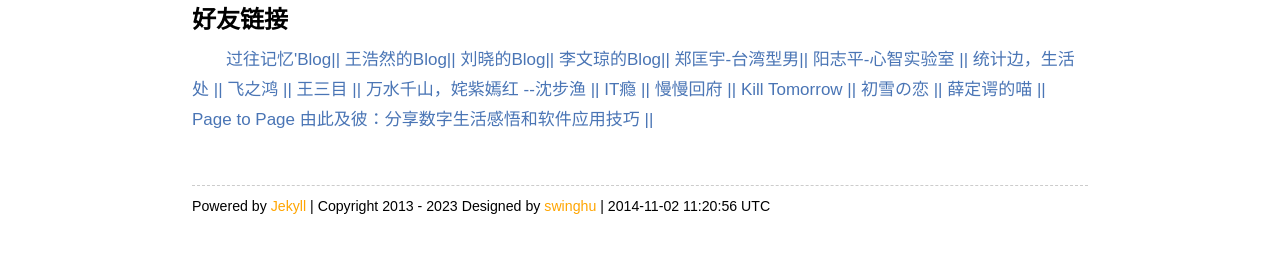
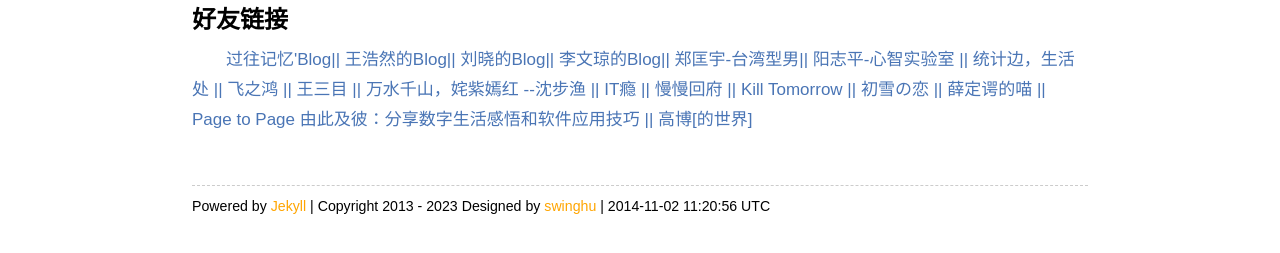
Before and after one commit to swinghu/swinghu.github.com, a Jekyll site: the page built from about.md, in a window 1280 px wide. Shown: the part 542-795 px from the top of the page. Built offline with Jekyll 4.4.1, drawn with Linux system fonts in a browser that asks for light colours.

Commit message:
add new friend link

```diff
--- a/about.md
+++ b/about.md
@@ -37,6 +37,7 @@ title: about
 			<a href="http://snowxh.in/" title="http://snowxh.in/" target="_blank"> 初雪の恋 ||</a>
 			<a href="http://miaotown.com/" title="http://miaotown.com/" target="_blank"> 薛定谔的喵 ||</a>
 			<a href="http://irising.me/" title="http://irising.me/" target="_blank"> Page to Page 由此及彼：分享数字生活感悟和软件应用技巧 || </a>
+			<a href="http://gao.bo/" title="http://gao.bo/" target="_blank"> 高博[的世界] </a>
         </div>
    </dd>
 </dl>
```
